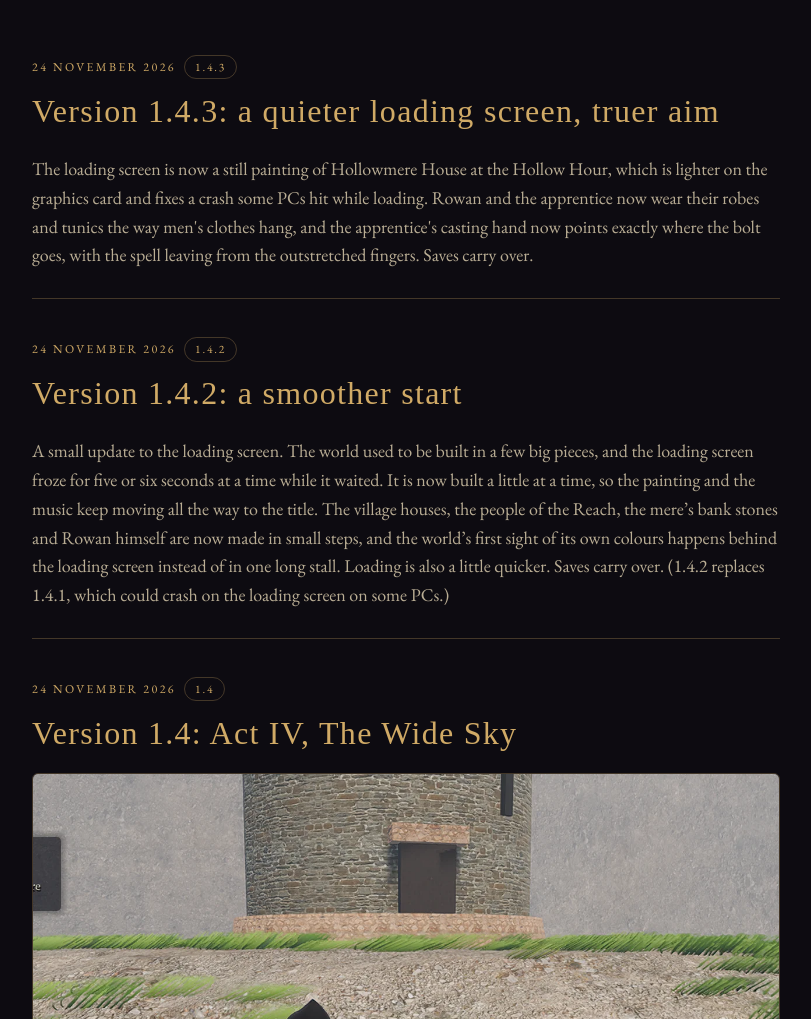
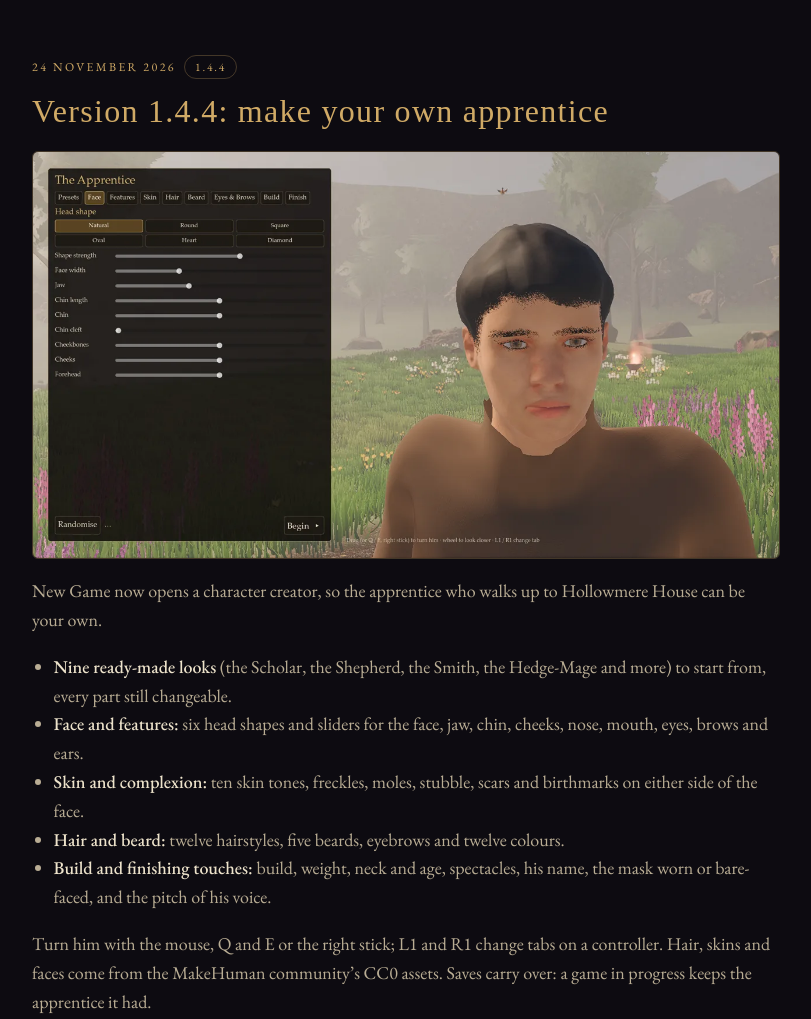
Before and after one commit to rowanashgrove/rowanashgrove.github.io, a plain HTML site: page news.html in a window 1280 px wide. Shown: the part 258-1277 px from the top of the page, without its empty margins (234-1045 px from the left). Drawn offline with nearby package versions, Linux system fonts and the light colour scheme; a web font is replaced by a local one.

Commit message:
Version 1.4.4: character creator for the apprentice (news post, feed, version, credits)
Co-Authored-By: Claude Opus 5.5 <noreply@anthropic.com>
Claude-Session: https://claude.ai/code/session_01LBz8SLhk9cViCU1wmVR3Qr

```diff
--- a/feed.xml
+++ b/feed.xml
@@ -2,6 +2,7 @@
 <rss version="2.0"><channel>
   <title>Rowan Ashgrove · News</title><link>https://rowanashgrove.github.io/news.html</link>
   <description>Updates to Ashgrove: The Hollow Hour and The Fivefold Grimoire books by Rowan Ashgrove.</description><language>en</language>
+  <item><title>Version 1.4.4: make your own apprentice</title><link>https://rowanashgrove.github.io/news.html#v1-4-4</link><guid>https://rowanashgrove.github.io/news.html#v1-4-4</guid><pubDate>Tue, 24 Nov 2026 21:30:00 +0200</pubDate><description>New Game opens a character creator: nine ready-made looks, face and feature sliders, skin tones and complexion marks, hairstyles, beards and colours, build and age, spectacles, a name and a voice. Saves carry over.</description></item>
   <item><title>Version 1.4.3: a quieter loading screen, truer aim</title><link>https://rowanashgrove.github.io/news.html#v1-4-3</link><guid>https://rowanashgrove.github.io/news.html#v1-4-3</guid><pubDate>Tue, 24 Nov 2026 17:00:00 +0200</pubDate><description>A still loading screen (and a fix for a crash some PCs hit while loading), men's clothes that hang right on Rowan and the apprentice, and a casting hand that points where the bolt goes. Saves carry over.</description></item>
   <item><title>Version 1.4.2: a smoother start</title><link>https://rowanashgrove.github.io/news.html#v1-4-1</link><guid>https://rowanashgrove.github.io/news.html#v1-4-1</guid><pubDate>Tue, 24 Nov 2026 13:00:00 +0200</pubDate><description>The loading screen no longer freezes for seconds at a time: the world is now built a little at a time, so the painting and music keep moving to the title. Loading is a little quicker too. Saves carry over.</description></item>
   <item><title>Version 1.4: Act IV, The Wide Sky</title><link>https://rowanashgrove.github.io/news.html#v1-4</link><guid>https://rowanashgrove.github.io/news.html#v1-4</guid><pubDate>Tue, 24 Nov 2026 05:00:00 +0200</pubDate><description>The story goes up onto the high moor: Carn Hollow, Sowilo the sun rune, the gale-wraiths and the Star Tower. The apprentice now arrives in his own clothes and earns the robe; robes that move; a new recorded score; footsteps that follow your feet; an animated title; smoother frame rates. Saves carry over.</description></item>
--- a/news.html
+++ b/news.html
@@ -66,6 +66,20 @@ footer{border-top:1px solid var(--line);margin-top:56px;padding:22px 0;color:var
 <main class="wrap" style="max-width:780px">
   <h1>News from the Reach</h1>
   <p class="lede">Every update to Ashgrove: The Hollow Hour and the books, newest first. Follow along with the <a href="feed.xml">RSS feed</a> or <a href="index.html#letters">by email</a>.</p>
+  <article class="post" id="v1-4-4">
+    <time datetime="2026-11-24">24 November 2026</time><span class="tagv">1.4.4</span>
+    <h2>Version 1.4.4: make your own apprentice</h2>
+  <img src="media/r144-creator.webp" alt="The character creator: the apprentice's face beside the Face tab's sliders" loading="lazy">
+  <p>New Game now opens a character creator, so the apprentice who walks up to Hollowmere House can be your own.</p>
+  <ul>
+    <li><b>Nine ready-made looks</b> (the Scholar, the Shepherd, the Smith, the Hedge-Mage and more) to start from, every part still changeable.</li>
+    <li><b>Face and features:</b> six head shapes and sliders for the face, jaw, chin, cheeks, nose, mouth, eyes, brows and ears.</li>
+    <li><b>Skin and complexion:</b> ten skin tones, freckles, moles, stubble, scars and birthmarks on either side of the face.</li>
+    <li><b>Hair and beard:</b> twelve hairstyles, five beards, eyebrows and twelve colours.</li>
+    <li><b>Build and finishing touches:</b> build, weight, neck and age, spectacles, his name, the mask worn or bare-faced, and the pitch of his voice.</li>
+  </ul>
+  <p>Turn him with the mouse, Q and E or the right stick; L1 and R1 change tabs on a controller. Hair, skins and faces come from the MakeHuman community&rsquo;s CC0 assets. Saves carry over: a game in progress keeps the apprentice it had.</p>
+  </article>
   <article class="post" id="v1-4-3">
     <time datetime="2026-11-24">24 November 2026</time><span class="tagv">1.4.3</span>
     <h2>Version 1.4.3: a quieter loading screen, truer aim</h2>
```
Also changed, not shown: credits.html (+1 -1 lines), index.html (+2 -2 lines), presskit.html (+1 -1 lines), media/r144-creator.webp (added).
